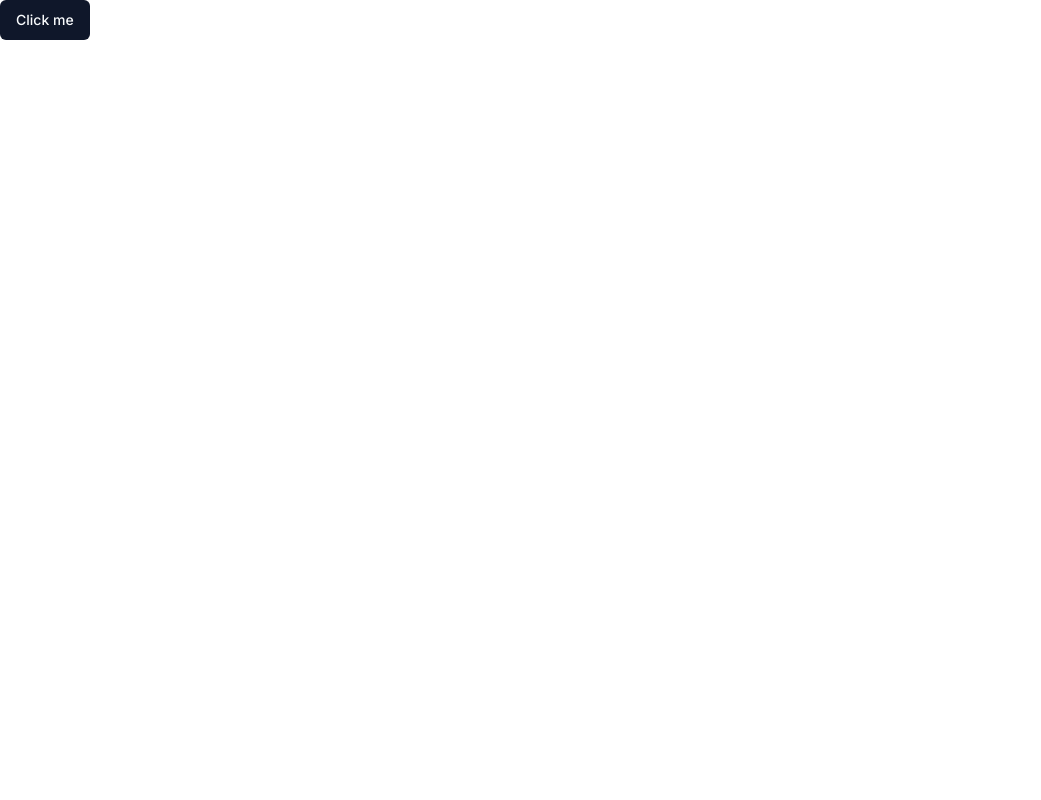
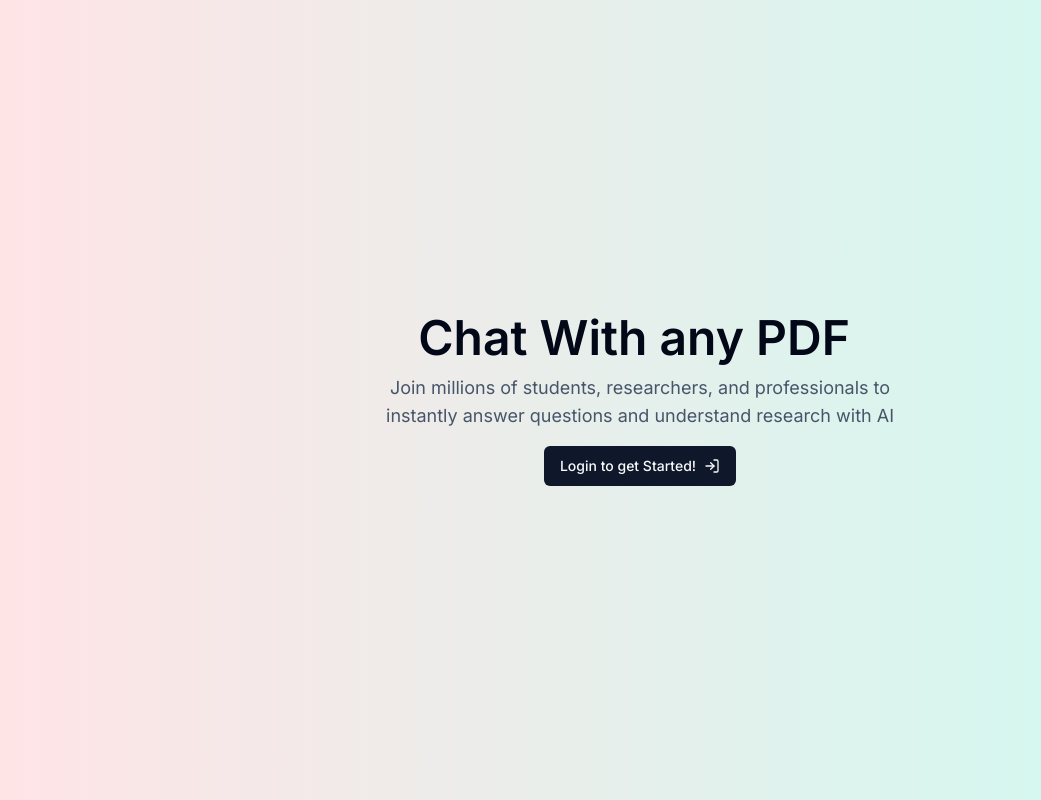
Before and after one commit to amanuel-hailu/ai-pdf-reader, a Next.js app: page / in a window 1280 px wide. Shown: the whole page, without its empty margins (0-1041 px from the left). Built offline with nearby package versions, Linux system fonts and the light colour scheme; no server answers.

Commit message:
added and properly configured clerk

```diff
--- a/src/app/page.tsx
+++ b/src/app/page.tsx
@@ -1,6 +1,42 @@
 import { Button } from "@/components/ui/button";
-import Image from "next/image";
+import { UserButton, auth } from "@clerk/nextjs";
+import { LogIn } from "lucide-react";
+import Link from "next/link";
 
-export default function Home() {
-  return <Button>Click me</Button>;
+export default async function Home() {
+  const { userId } = await auth();
+  const isAuth = !!userId;
+
+  return (
+    <div className="w-screen min-h-screen bg-gradient-to-r from-rose-100 to-teal-100">
+      <div className="absolute -translate-x-1/2 -translate-y-1/2 top-1/2 left-1/2">
+        <div className="flex flex-col items-center text-center">
+          <div className="flex items-center ">
+            <h1 className="mr-3 text-5xl font-semibold">Chat With any PDF</h1>
+            <UserButton afterSignOutUrl="/" />
+          </div>
+          <div className="flex mt-2 ">
+            {isAuth && <Button>Go to Chats</Button>}
+          </div>
+          <p className="max-w-xl mt-1 text-lg text-slate-600">
+            Join millions of students, researchers, and professionals to
+            instantly answer questions and understand research with AI
+          </p>
+
+          <div className="w-full mt-4">
+            {isAuth ? (
+              <h1>fileupload</h1>
+            ) : (
+              <Link href="/sign-in">
+                <Button>
+                  Login to get Started!
+                  <LogIn className="w-4 h-4 ml-2" />
+                </Button>
+              </Link>
+            )}
+          </div>
+        </div>
+      </div>
+    </div>
+  );
 }
--- /dev/null
+++ b/src/app/sign-in/[[...sign-in]]/page.tsx
@@ -0,0 +1,9 @@
+import { SignIn } from "@clerk/nextjs";
+
+export default function Page() {
+  return (
+    <div className="absolute -translate-x-1/2 -translate-y-1/2 top-1/2 left-1/2">
+      <SignIn />
+    </div>
+  );
+}
--- /dev/null
+++ b/src/app/sign-up/[[...sign-up]]/page.tsx
@@ -0,0 +1,9 @@
+import { SignUp } from "@clerk/nextjs";
+
+export default function Page() {
+  return (
+    <div className="absolute -translate-x-1/2 -translate-y-1/2 top-1/2 left-1/2">
+      <SignUp />
+    </div>
+  );
+}
```
